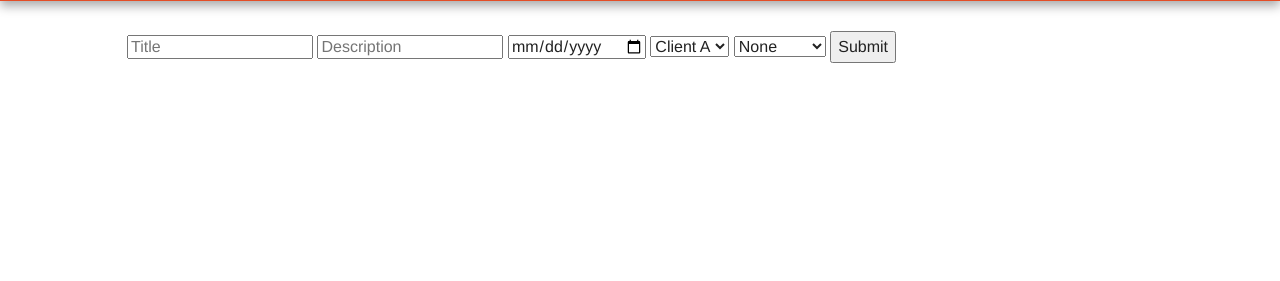
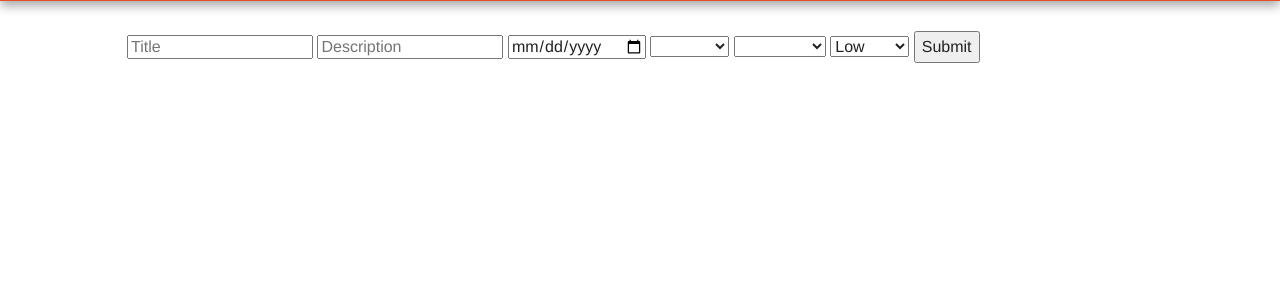
Before and after one commit to toastertom/Feature-Request-App, a Flask app: page / in a window 1280 px wide. Shown: the part 95-376 px from the top of the page. Run offline with Flask 2, Linux system fonts and the light colour scheme; some libraries are stand-ins or nearby versions.

Commit message:
All form data is being passed along... I just needed to clear the cache in the browser... such a noob mistake.

```diff
--- a/formSrvc.py
+++ b/formSrvc.py
@@ -13,9 +13,9 @@ def postservice():
     target = request.form['target']
     client = request.form['client']
     category = request.form['category']
-    # priority = request.form['priority']
+    rank = request.form['rank']
 
-    return jsonify({'title' : title, 'description' : description, 'target' : target, 'client' : client, 'category' : category })
+    return jsonify({'title' : title, 'description' : description, 'target' : target, 'client' : client, 'category' : category, 'rank' : rank})
 
 if __name__ == '__main__':
     app.run(debug=True)
--- a/static/js/form.js
+++ b/static/js/form.js
@@ -8,25 +8,28 @@ $(document).ready(function() {
         description : $('#description').val(),
         target : $('#target').val(),
         client : $('#client').val(),
-        category : $('#category').val()
-        // priority = $('#priority').val()
+        category : $('#category').val(),
+        rank : $('#rank').val()
       },
       type : 'POST',
       url : '/postservice'
-    })
-    .done(function(response) {
+    }).done(function(response) {
       if (response) {
         console.log(response);
-
+        // Clears Form feilds on successful submital
+        $('#form')[0].reset()
       }
       else{
         console.log('fail');
       }
     });
 
-    event.preventDefault();
+     event.preventDefault();
+
 
   });
 
 
+
+
 });
--- a/templates/index.html
+++ b/templates/index.html
@@ -10,7 +10,9 @@
         <link rel="stylesheet" href="../static/css/normalize.min.css">
         <link rel="stylesheet" href="../static/css/main.css">
 
-        <script src="//ajax.googleapis.com/ajax/libs/jquery/1.11.2/jquery.js"></script>        <script src="../static/js/vendor/modernizr-2.8.3-respond-1.4.2.min.js"></script>
+        <script src="//ajax.googleapis.com/ajax/libs/jquery/1.11.2/jquery.js"></script>
+
+        <!-- <script src="../static/js/vendor/modernizr-2.8.3-respond-1.4.2.min.js"></script> -->
         <script src="{{ url_for('static', filename='js/form.js') }}"></script>
 
     </head>
@@ -34,26 +36,27 @@
 
               <form id="form">
 
-                      <input type="text" id="title" name="title" placeholder="Title" required>
-                      <input type="text" id="description" name="description" placeholder="Description" required>
-                      <input type="date" id="target" name="target" placeholder="Target Date" required>
-                       <select id="client" name="client">
-                          <option value="client a" selected="selected">Client A</option>
+                <input type="text" id="title" placeholder="Title" required>
+                <input type="text" id="description"  placeholder="Description" required>
+                <input type="date" id="target"  placeholder="Target Date" required>
+                <select id="client" required>
+                  <option selected="selected" disabled></option>
+                  <option value="client a">Client A</option>
                   <option value="client b">Client B</option>
                   <option value="client c">Client C</option>
-                          <option value="client d">Client D</option>
                 </select>
-                      <select id="category" name="category">
-                          <option value="none" selected="selected">None</option>
+                <select id="category"  required>
+                  <option selected="selected" disabled></option>
+                  <option value="UI">UI</option>
                   <option value="billing">Billing</option>
                   <option value="reporting">Reporting</option>
                   <option value="profiles">Profiles</option>
                 </select>
-                      <!-- <select id="priority" name="priority">
-                          <option value="3" selected="selected">Low</option>
+                <select id="rank" required>
+                  <option value="3">Low</option>
                   <option value="2">Medium</option>
                   <option value="1">High</option>
-                      </select> -->
+                </select>
 
                 <button id="btn" type="submit">Submit</button>
 
@@ -66,6 +69,5 @@
         <script src="//ajax.googleapis.com/ajax/libs/jquery/1.11.2/jquery.js"></script>
         <script>window.jQuery || document.write('<script src="../static/js/vendor/jquery-1.11.2.js"><\/script>')</script> -->
 
-        <script src="../static/js/main.js"></script>
     </body>
 </html>
```
Also changed, not shown: static/js/main.js (deleted). Lines whose indentation alone changed are shown as unchanged.
